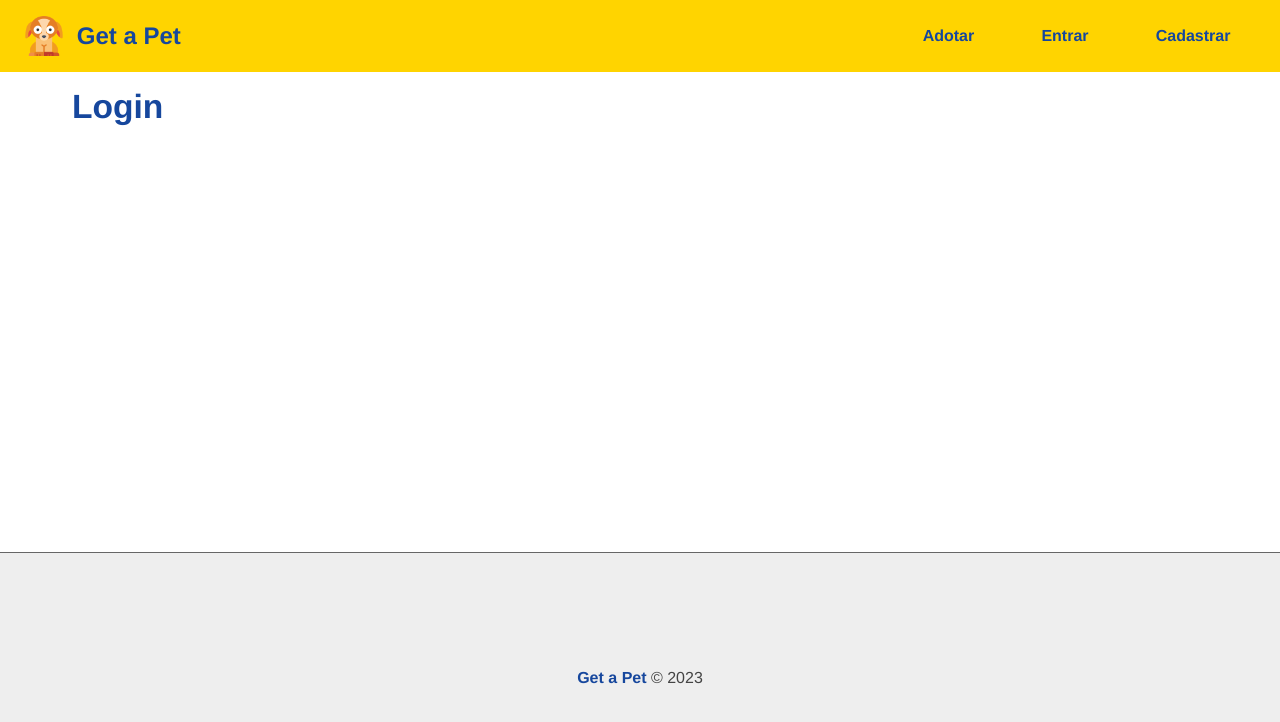
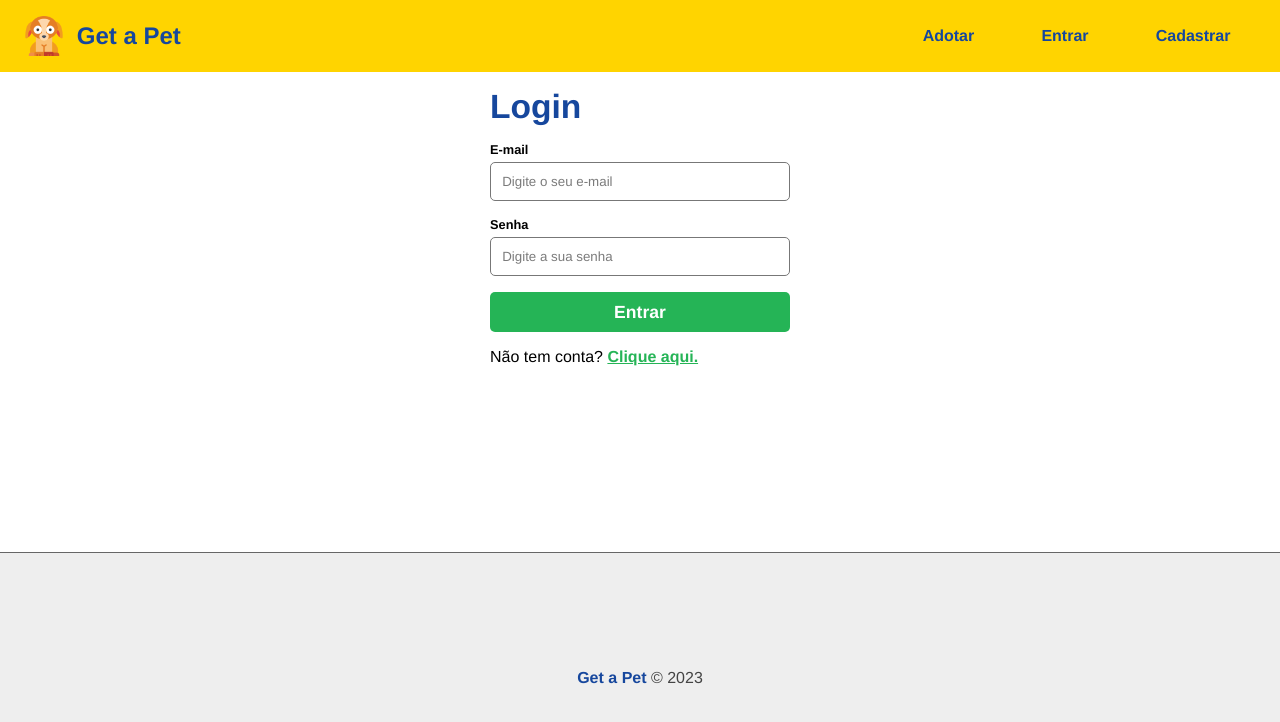
Before and after one commit to brunoamoroso/get-a-pet, a React (Create React App) app in the folder frontend/: page /login in a window 1280 px wide. Shown: the top 722 px of the page. Built offline with nearby package versions, Linux system fonts and the light colour scheme; the HTML template or start-up script is replaced by a standard one.

Commit message:
Login form layout

```diff
--- a/frontend/src/components/pages/auth/Login.tsx
+++ b/frontend/src/components/pages/auth/Login.tsx
@@ -1,14 +1,28 @@
-import * as React from 'react';
+import { useState, useContext } from "react";
+import Input from "../../form/Input";
+import styles from '../../form/Form.module.css';
 
-interface ILoginProps {
-}
+// Context
+import { Context } from "../../../context/UserContext";
+import { Link } from "react-router-dom";
 
-const Login: React.FunctionComponent<ILoginProps> = (props) => {
+export interface ILoginProps {}
+
+export default function Login(props: ILoginProps) {
+
+  function handleChange(){
+
+  }
+
   return (
-    <section>
-        <h1>Login</h1>
+    <section className={styles.form_container}>
+      <h1>Login</h1>
+      <form>
+        <Input text="E-mail" type="email" name="email" placeholder="Digite o seu e-mail" handleOnChange={handleChange}/>
+        <Input text="Senha"  type="password" name="password" placeholder="Digite a sua senha" handleOnChange={handleChange}/>
+        <input type="submit" value="Entrar" />
+      </form>
+      <p>Não tem conta? <Link to="/register">Clique aqui.</Link></p>
     </section>
   );
-};
-
-export default Login;
+}
```
